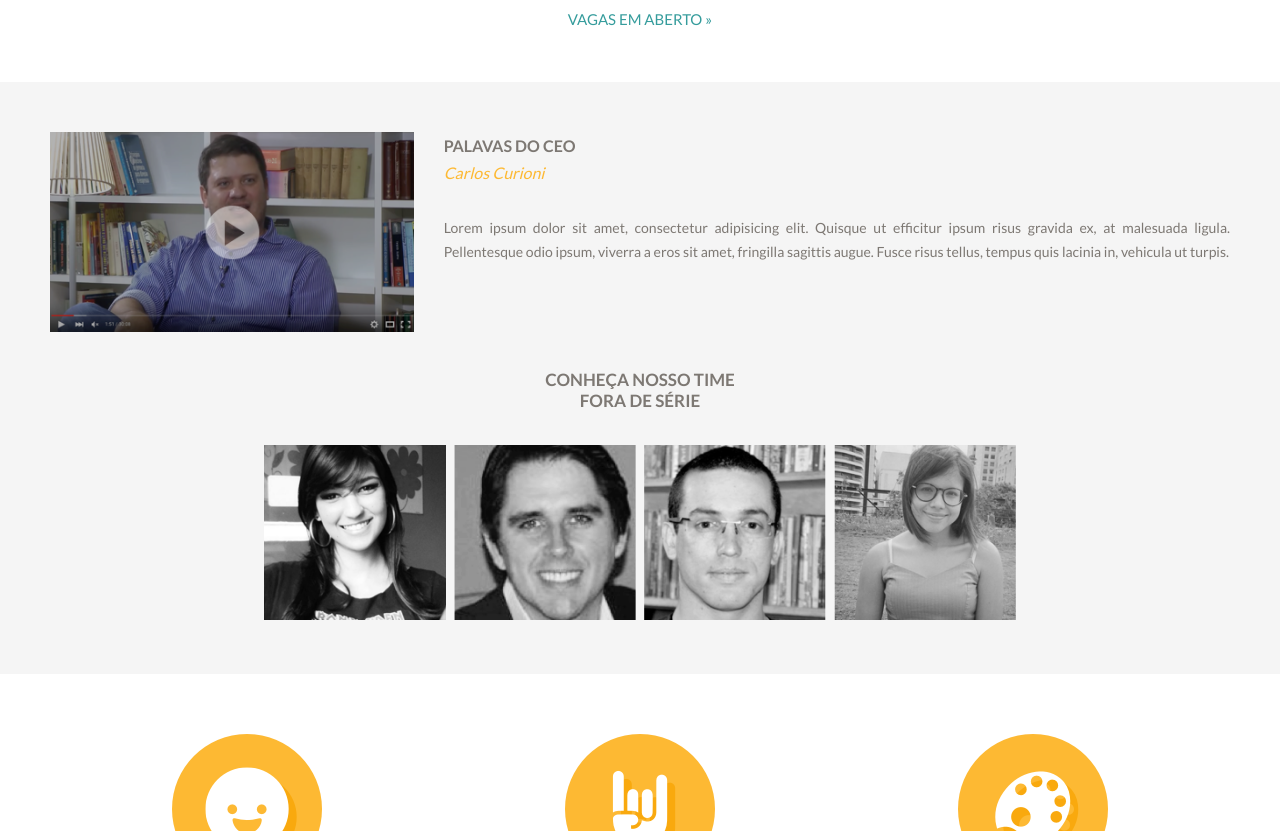
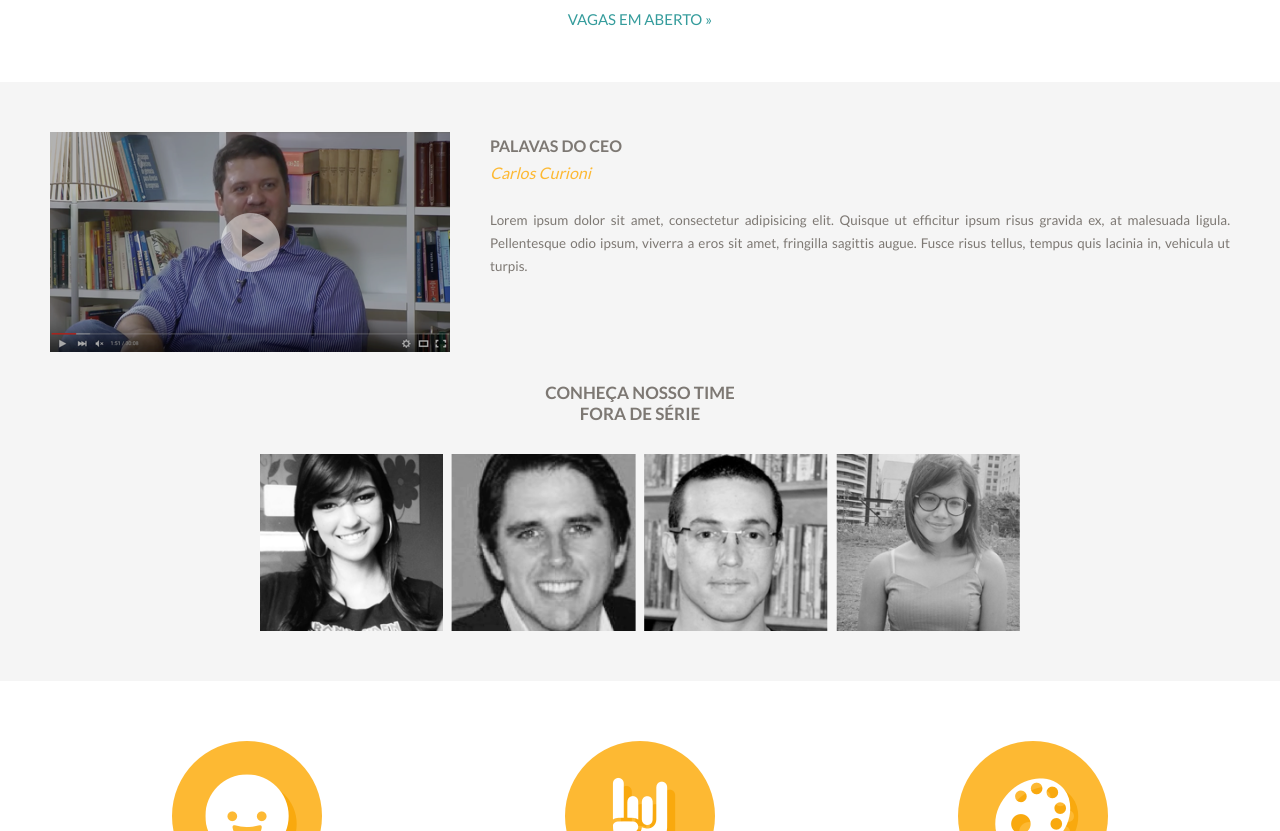
Before and after one commit to camianderson/Elo7-landing-page, a React (Create React App) app: page / in a window 1280 px wide. Shown: the part 580-1411 px from the top of the page. Built offline with nearby package versions, Linux system fonts and the light colour scheme; no server answers.

Commit message:
Arrumar espaçamento e nomenclatura do componente Time

```diff
--- a/src/components/Time/Time.js
+++ b/src/components/Time/Time.js
@@ -1,21 +1,24 @@
 import React from "react";
-import fotoCamila from '../../assets/camila.png';
-import fotoBeatriz from '../../assets/beatriz.png';
-import fotoGuto from '../../assets/guto.png';
-import fotoDavid from '../../assets/david.png';
-import videoCEO from '../../assets/placeholder-video.png'
+import fotoCamila from "../../assets/camila.png";
+import fotoBeatriz from "../../assets/beatriz.png";
+import fotoGuto from "../../assets/guto.png";
+import fotoDavid from "../../assets/david.png";
+import videoCEO from "../../assets/placeholder-video.png";
 
 const Time = () => {
   return (
     <div className="time-container">
       <section className="time-container--CEO">
-                <div className="CEO-video">
-                    <img alt="video do CEO" src={videoCEO}/>
-                </div>
+        <img className="CEO-video" alt="video do CEO" src={videoCEO} />
         <div className="CEO-descrição">
           <p className="tituloCEO">Palavas do CEO</p>
           <p className="nomeCEO">Carlos Curioni</p>
-                    <p className="textoCEO">Lorem ipsum dolor sit amet, consectetur adipisicing elit. Quisque ut efficitur ipsum risus gravida ex, at malesuada ligula. Pellentesque odio ipsum, viverra a eros sit amet, fringilla sagittis augue. Fusce risus tellus, tempus quis lacinia in, vehicula ut turpis.</p>
+          <p className="textoCEO">
+            Lorem ipsum dolor sit amet, consectetur adipisicing elit. Quisque ut
+            efficitur ipsum risus gravida ex, at malesuada ligula. Pellentesque
+            odio ipsum, viverra a eros sit amet, fringilla sagittis augue. Fusce
+            risus tellus, tempus quis lacinia in, vehicula ut turpis.
+          </p>
         </div>
       </section>
       <section className="time-container--contribuidores">
@@ -24,14 +27,14 @@ const Time = () => {
           <span>fora de série</span>
         </h2>
         <section className="contribuidores-fotos">
-                    <img alt="foto da Camila" className="foto" src={fotoCamila} ></img>
+          <img alt="foto da Camila" className="foto" src={fotoCamila}></img>
           <img alt="foto do Guto" className="foto" src={fotoGuto}></img>
           <img alt="foto do David" className="foto" src={fotoDavid}></img>
           <img alt="foto da Beatriz" className="foto" src={fotoBeatriz}></img>
         </section>
       </section>
     </div>
-    )
-}
+  );
+};
 
 export default Time;
--- a/src/components/Time/Time.scss
+++ b/src/components/Time/Time.scss
@@ -8,53 +8,54 @@
     flex-direction: row;
     justify-content: space-evenly;
 
-        .CEO-video{
-           margin-right: 3rem;
-           img{
-            height: 20rem;
+    .CEO-video {
+      width: 53%;
+      padding-right: 4rem;
     }
-        }
-        .CEO-descrição{
+
+    .CEO-descrição {
       .tituloCEO {
         text-transform: uppercase;
         font-weight: 700;
       }
-            .nomeCEO{
+
+      .nomeCEO {
         color: $amarelo;
         font-style: italic;
       }
-            .textoCEO{
-                font-size: 1.4rem;
-                padding-top: 3rem;
+
+      .textoCEO {
+        font-size: 1.34rem;
+        padding-top: 2.3rem;
         text-align: justify;
       }
     }
   }
 
-    &--contribuidores{
+  &--contribuidores {
     text-align: center;
     margin-top: 3rem;
 
-        .contribuidores-titulo{
+    .contribuidores-titulo {
       text-transform: uppercase;
       font-size: 1.7rem;
-            display:flex;
+      display: flex;
       flex-direction: column;
       line-height: normal;
+    }
 
-        }
-        .contribuidores-fotos{
+    .contribuidores-fotos {
       display: flex;
       justify-content: center;
       flex-wrap: wrap;
       margin-top: 3rem;
-            .foto{
-                padding: 4px;
-                height: 183px;
+
+      .foto {
+        height: 177px;
+        &:not(:first-child) {
+            padding-left: 8px;
           }
       }
     }
-
-
-
   }
+}
```
Lines whose indentation alone changed are shown as unchanged.
